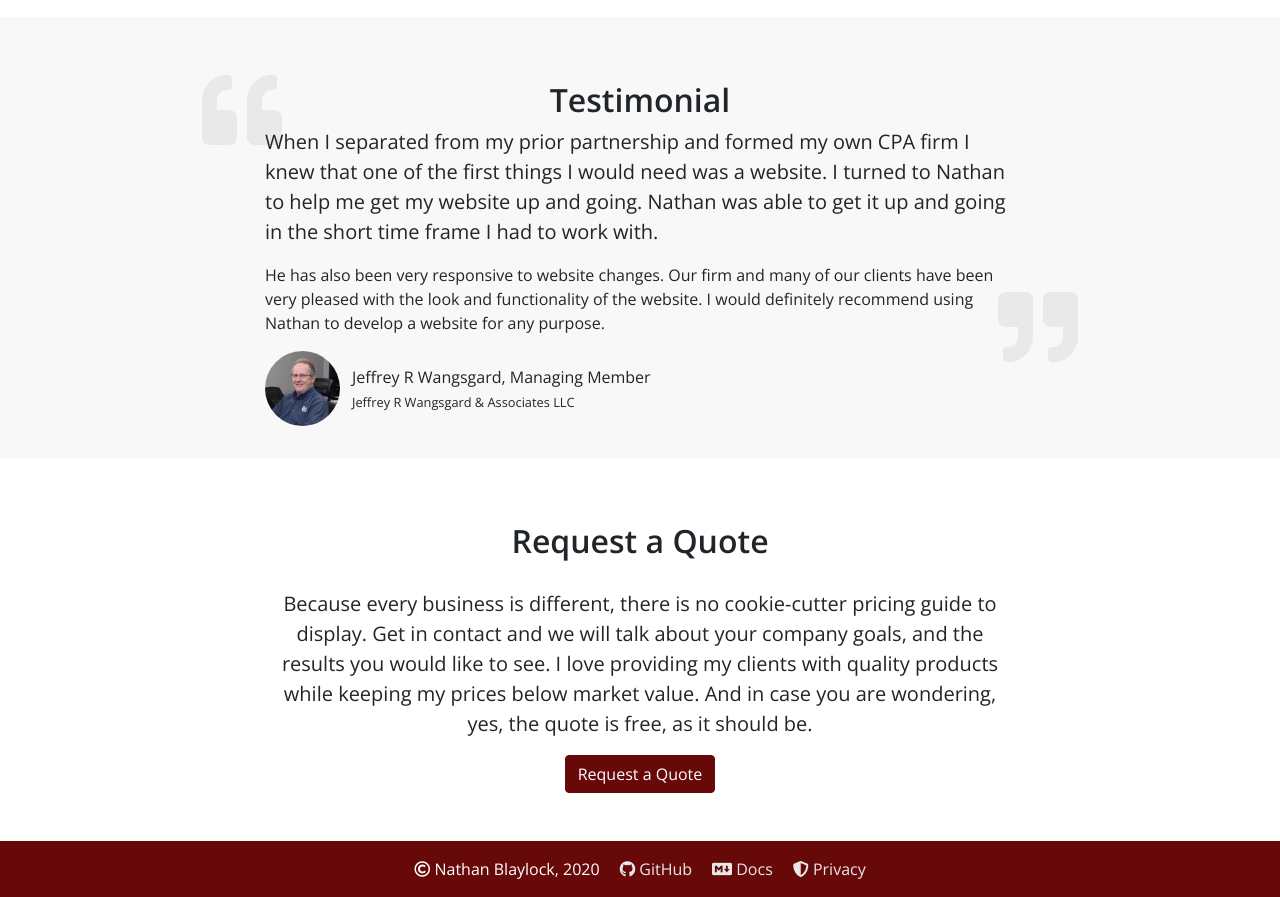
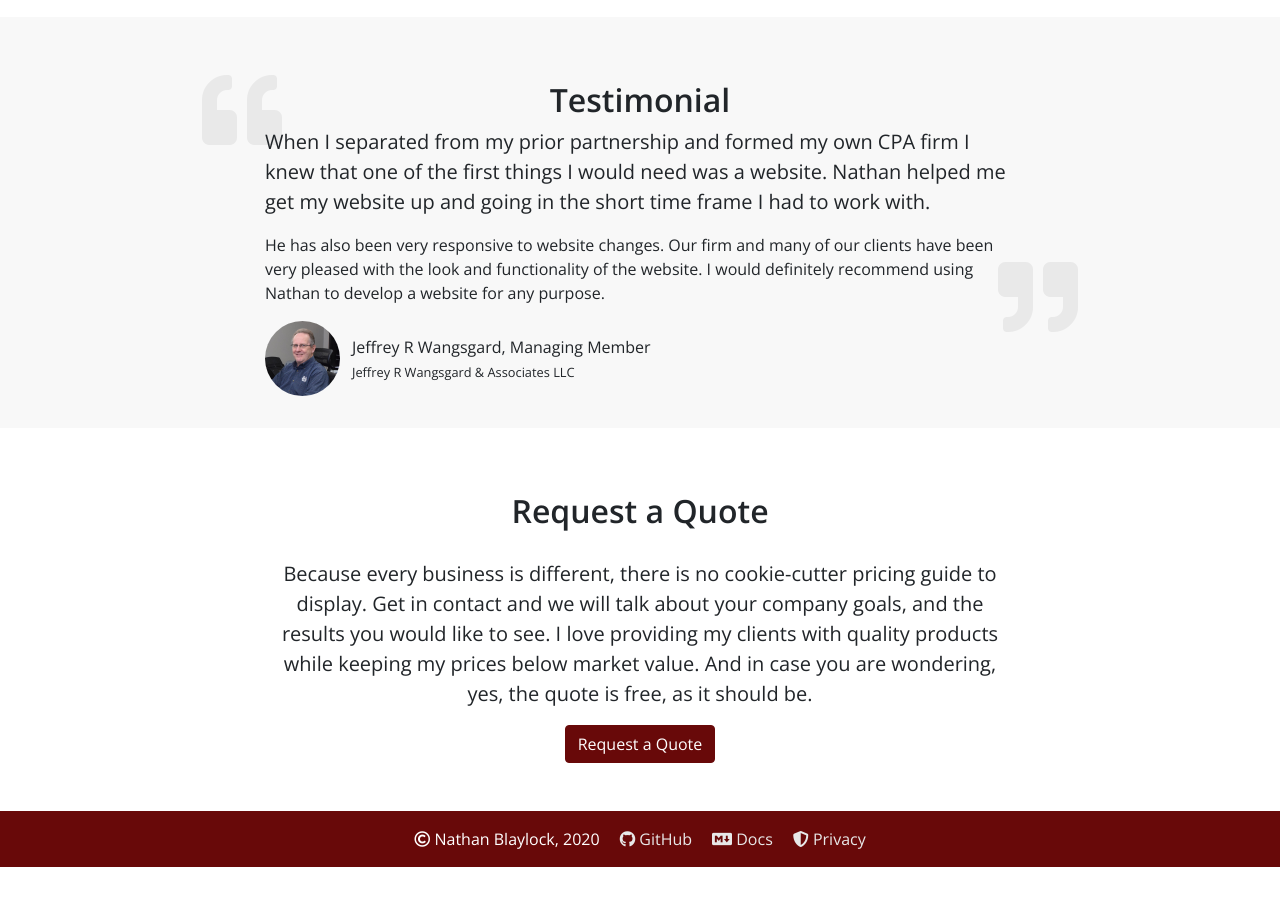
Before and after one commit to ngblaylock/nathanblaylock.com, a Nuxt app: page / in a window 1280 px wide. Shown: the part 1600-2497 px from the top of the page. After the commit the page ends 2467 px from the top, so only its background shows below. Built offline with nearby package versions, Linux system fonts and the light colour scheme.

Commit message:
Fix typo

```diff
--- a/pages/index.vue
+++ b/pages/index.vue
@@ -98,7 +98,7 @@
             </div>
             <p
               class="lead"
-            >When I separated from my prior partnership and formed my own CPA firm I knew that one of the first things I would need was a website. I turned to Nathan to help me get my website up and going. Nathan was able to get it up and going in the short time frame I had to work with.</p>
+            >When I separated from my prior partnership and formed my own CPA firm I knew that one of the first things I would need was a website. Nathan helped me get my website up and going in the short time frame I had to work with.</p>
             <p>He has also been very responsive to website changes. Our firm and many of our clients have been very pleased with the look and functionality of the website. I would definitely recommend using Nathan to develop a website for any purpose.</p>
             <div class="d-flex align-items-center">
               <img
```
Also changed, not shown: 6 other files (tests, documents, lock files or other folders).
